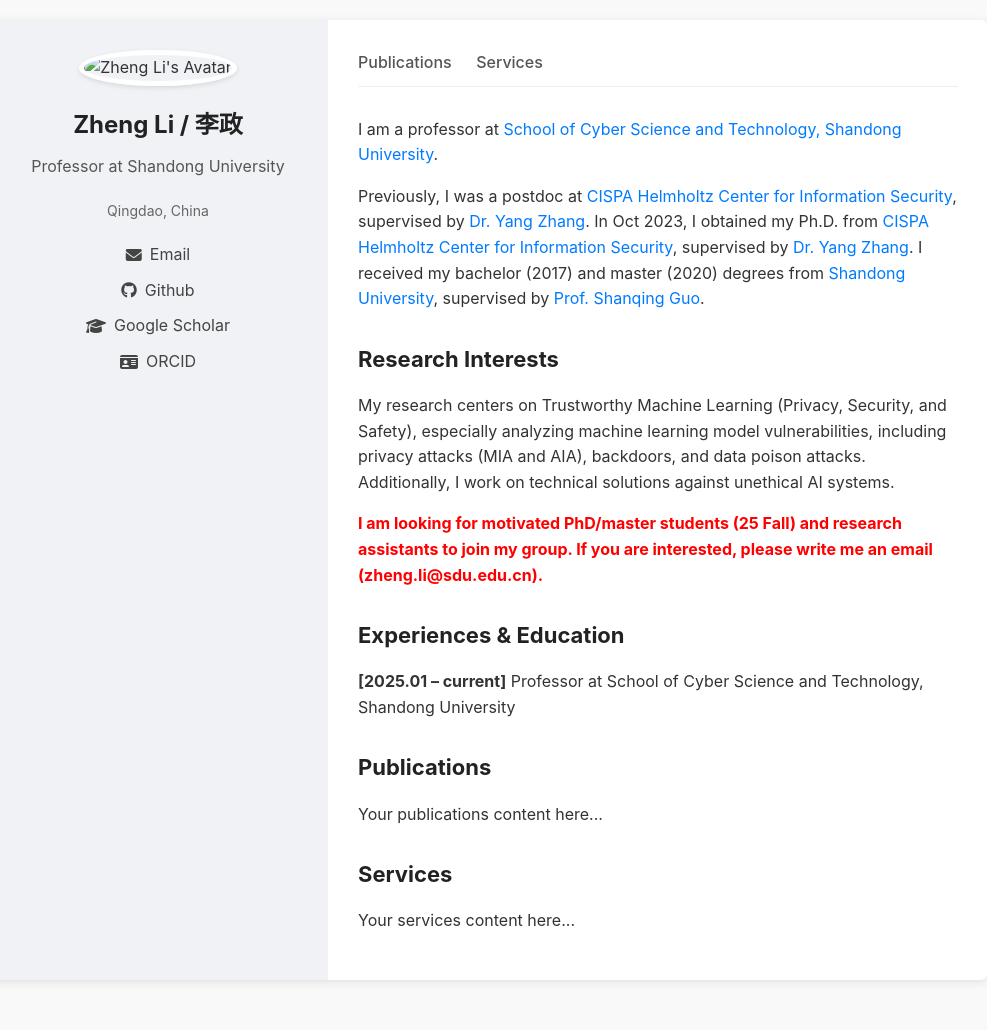
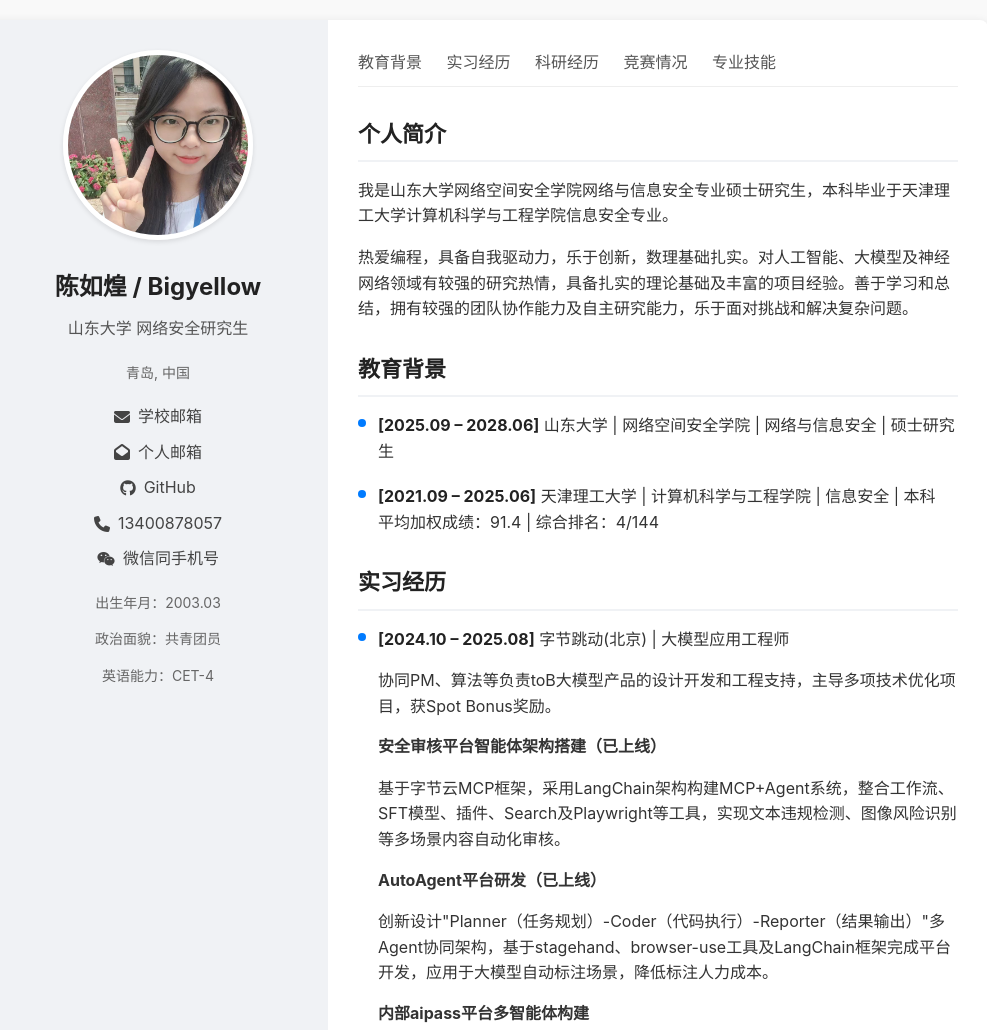
Before and after one commit to Big-yellowa/Big-yellowa.github.io, a plain HTML site: page index.html in a window 1280 px wide. Shown: the top 1030 px of the page, without its empty margins (152-1139 px from the left). Before the commit the page ends 1000 px from the top, so only its background shows below. Drawn offline with Linux system fonts and the light colour scheme.

Commit message:
Update index.html

```diff
--- a/index.html
+++ b/index.html
@@ -1,103 +1,10 @@
 <!DOCTYPE html>
-<html lang="en">
+<html lang="zh-CN">
 <head>
   <meta charset="UTF-8" />
   <meta name="viewport" content="width=device-width, initial-scale=1.0"/>
-  <title>Zheng Li | Personal Homepage</title>
-  <link rel="stylesheet" href="styles.css" />
-  <link
-    rel="stylesheet"
-    href="https://cdnjs.cloudflare.com/ajax/libs/font-awesome/6.4.0/css/all.min.css"
-  />
-</head>
-<body>
-  <div class="container">
-    <!-- 左侧边栏：头像、基础信息、联系方式 -->
-    <aside class="sidebar">
-      <div class="avatar-container">
-        <img
-          src="avatar.jpg"
-          alt="Zheng Li's Avatar"
-          class="avatar"
-        />
-      </div>
-      <h1 class="name">Zheng Li / 李政</h1>
-      <p class="title">Professor at Shandong University</p>
-      <p class="location">Qingdao, China</p>
-      <ul class="contact-links">
-        <li>
-          <a href="mailto:zheng.li@sdu.edu.cn"
-            ><i class="fas fa-envelope"></i> Email</a
-          >
-        </li>
-        <li>
-          <a href="https://github.com/your-github-username"
-            ><i class="fab fa-github"></i> Github</a
-          >
-        </li>
-        <li>
-          <a href="https://scholar.google.com/"
-            ><i class="fas fa-graduation-cap"></i> Google Scholar</a
-          >
-        </li>
-        <li>
-          <a href="https://orcid.org/"
-            ><i class="fas fa-id-card"></i> ORCID</a
-          >
-        </li>
-      </ul>
-    </aside>
-
-    <!-- 右侧主内容：简介、研究方向、经历等 -->
-    <main class="content">
-      <nav class="top-nav">
-        <a href="#publications">Publications</a>
-        <a href="#services">Services</a>
-      </nav>
-
-      <section class="bio">
-        <p>
-          I am a professor at <a href="https://www.sdu.edu.cn/">School of Cyber Science and Technology, Shandong University</a>.
-        </p>
-        <p>
-          Previously, I was a postdoc at <a href="https://cispa.de/en">CISPA Helmholtz Center for Information Security</a>, supervised by <a href="https://yangzhang.site/">Dr. Yang Zhang</a>. In Oct 2023, I obtained my Ph.D. from <a href="https://cispa.de/en">CISPA Helmholtz Center for Information Security</a>, supervised by <a href="https://yangzhang.site/">Dr. Yang Zhang</a>. I received my bachelor (2017) and master (2020) degrees from <a href="https://www.sdu.edu.cn/">Shandong University</a>, supervised by <a href="#">Prof. Shanqing Guo</a>.
-        </p>
-      </section>
-
-      <section class="research-interests">
-        <h2>Research Interests</h2>
-        <p>
-          My research centers on Trustworthy Machine Learning (Privacy, Security, and Safety), especially analyzing machine learning model vulnerabilities, including privacy attacks (MIA and AIA), backdoors, and data poison attacks. Additionally, I work on technical solutions against unethical AI systems.
-        </p>
-        <p style="color: red; font-weight: bold;">
-          I am looking for motivated PhD/master students (25 Fall) and research assistants to join my group. If you are interested, please write me an email (zheng.li@sdu.edu.cn).
-        </p>
-      </section>
-
-      <section class="experiences-education">
-        <h2>Experiences & Education</h2>
-        <ul>
-          <li>
-            <strong>[2025.01 – current]</strong> Professor at School of Cyber Science and Technology, Shandong University
-          </li>
-          <!-- 可继续添加更多经历条目 -->
-        </ul>
-      </section>
-
-      <!-- 可根据需要添加 Publications、Services 等板块 -->
-      <section id="publications" class="publications">
-        <h2>Publications</h2>
-        <p>Your publications content here...</p>
-      </section>
-
-      <section id="services" class="services">
-        <h2>Services</h2>
-        <p>Your services content here...</p>
-      </section>
-    </main>
-  </div>
-</body>
-</html>
+  <title>陈如煌（Chen Ruhuang） | 个人主页</title>
+  <link rel="stylesheet" href="https://cdnjs.cloudflare.com/ajax/libs/font-awesome/6.4.0/css/all.min.css" />
   <style>
     body {
       font-family: -apple-system, BlinkMacSystemFont, "Segoe UI", Roboto, Helvetica, Arial, sans-serif;
@@ -207,22 +114,17 @@ body {
     }
 
     .bio p,
-.research-interests p,
-.experiences-education p {
+    .section-content p {
       margin-bottom: 15px;
       font-size: 16px;
     }
 
-.bio a,
-.research-interests a,
-.experiences-education a {
+    a {
       color: #007bff;
       text-decoration: none;
     }
 
-.bio a:hover,
-.research-interests a:hover,
-.experiences-education a:hover {
+    a:hover {
       text-decoration: underline;
     }
 
@@ -231,15 +133,47 @@ h2 {
       margin-top: 30px;
       margin-bottom: 15px;
       font-size: 22px;
+      padding-bottom: 8px;
+      border-bottom: 2px solid #f0f2f5;
     }
 
-.experiences-education ul {
+    ul {
       list-style-type: none;
       padding: 0;
     }
 
-.experiences-education li {
-  margin-bottom: 10px;
+    .timeline-item {
+      margin-bottom: 20px;
+      padding-left: 20px;
+      position: relative;
+    }
+
+    .timeline-item:before {
+      content: "";
+      position: absolute;
+      left: 0;
+      top: 6px;
+      width: 8px;
+      height: 8px;
+      border-radius: 50%;
+      background-color: #007bff;
+    }
+
+    .timeline-item strong {
+      color: #222;
+    }
+
+    .project-title {
+      font-weight: bold;
+      margin-top: 10px;
+      display: block;
+    }
+
+    .highlight {
+      background-color: #f8f9fa;
+      padding: 10px 15px;
+      border-left: 3px solid #007bff;
+      margin: 15px 0;
     }
 
     /* 响应式：小屏幕下变为垂直布局 */
@@ -255,3 +189,148 @@ h2 {
       }
     }
   </style>
+</head>
+<body>
+  <div class="container">
+    <!-- 左侧边栏：头像、基础信息、联系方式 -->
+    <aside class="sidebar">
+      <div class="avatar-container">
+        <img src="bigyellow2.jpg" alt="陈如煌" class="avatar" />
+      </div>
+      <h1 class="name">陈如煌 / Bigyellow</h1>
+      <p class="title">山东大学 网络安全研究生</p>
+      <p class="location">青岛, 中国</p>
+      <ul class="contact-links">
+        <li>
+          <a href="mailto:202537250@mail.sdu.edu.cn"><i class="fas fa-envelope"></i> 学校邮箱</a>
+        </li>
+        <li>
+          <a href="mailto:big_yellow233@163.com"><i class="fas fa-envelope-open"></i> 个人邮箱</a>
+        </li>
+        <li>
+          <a href="https://github.com/Big-yellowa"><i class="fab fa-github"></i> GitHub</a>
+        </li>
+        <li>
+          <a href="tel:13400878057"><i class="fas fa-phone"></i> 13400878057</a>
+        </li>
+        <li>
+          <a href="weixin://"><i class="fab fa-weixin"></i> 微信同手机号</a>
+        </li>
+      </ul>
+      <div style="margin-top: 20px; font-size: 14px; color: #666;">
+        <p>出生年月：2003.03</p>
+        <p>政治面貌：共青团员</p>
+        <p>英语能力：CET-4</p>
+      </div>
+    </aside>
+
+    <!-- 右侧主内容：简介、研究方向、经历等 -->
+    <main class="content">
+      <nav class="top-nav">
+        <a href="#education">教育背景</a>
+        <a href="#internship">实习经历</a>
+        <a href="#research">科研经历</a>
+        <a href="#competitions">竞赛情况</a>
+        <a href="#skills">专业技能</a>
+      </nav>
+
+      <section class="bio">
+        <h2>个人简介</h2>
+        <p>
+          我是山东大学网络空间安全学院网络与信息安全专业硕士研究生，本科毕业于天津理工大学计算机科学与工程学院信息安全专业。
+        </p>
+        <p>
+          热爱编程，具备自我驱动力，乐于创新，数理基础扎实。对人工智能、大模型及神经网络领域有较强的研究热情，具备扎实的理论基础及丰富的项目经验。善于学习和总结，拥有较强的团队协作能力及自主研究能力，乐于面对挑战和解决复杂问题。
+        </p>
+      </section>
+
+      <section id="education" class="section-content">
+        <h2>教育背景</h2>
+        <ul>
+          <li class="timeline-item">
+            <strong>[2025.09 – 2028.06]</strong> 山东大学 | 网络空间安全学院 | 网络与信息安全 | 硕士研究生
+          </li>
+          <li class="timeline-item">
+            <strong>[2021.09 – 2025.06]</strong> 天津理工大学 | 计算机科学与工程学院 | 信息安全 | 本科<br>
+            平均加权成绩：91.4 | 综合排名：4/144
+          </li>
+        </ul>
+      </section>
+
+      <section id="internship" class="section-content">
+        <h2>实习经历</h2>
+        <ul>
+          <li class="timeline-item">
+            <strong>[2024.10 – 2025.08]</strong> 字节跳动(北京) | 大模型应用工程师
+            <p>协同PM、算法等负责toB大模型产品的设计开发和工程支持，主导多项技术优化项目，获Spot Bonus奖励。</p>
+
+            <span class="project-title">安全审核平台智能体架构搭建（已上线）</span>
+            <p>基于字节云MCP框架，采用LangChain架构构建MCP+Agent系统，整合工作流、SFT模型、插件、Search及Playwright等工具，实现文本违规检测、图像风险识别等多场景内容自动化审核。</p>
+
+            <span class="project-title">AutoAgent平台研发（已上线）</span>
+            <p>创新设计"Planner（任务规划）-Coder（代码执行）-Reporter（结果输出）"多Agent协同架构，基于stagehand、browser-use工具及LangChain框架完成平台开发，应用于大模型自动标注场景，降低标注人力成本。</p>
+
+            <span class="project-title">内部aipass平台多智能体构建</span>
+            <p>针对风险标签识别业务场景，设计"自定义Agent（智能决策主体）+ 平台原生MCP + 定制化Memory"的一体化智能体方案，依托A2A框架完成风险标签识别全流程的重构与搭建。</p>
+
+            <span class="project-title">搜索相关性打分优化项目</span>
+            <p>构建包含"思维链（CoT）"的高质量训练数据集，通过模型微调（SFT）优化模型推理逻辑，实现核心指标R@P80从55.2提升至62.4（+7.2pp）。</p>
+          </li>
+        </ul>
+      </section>
+
+      <section id="research" class="section-content">
+        <h2>科研经历</h2>
+        <ul>
+          <li class="timeline-item">
+            <strong>国家级大创项目 | 项目负责人 | [2022.06 – 2023.12]</strong>
+            <p class="project-title">基于多策略神经网络的智能合约安全审计系统</p>
+            <p>针对提高智能合约漏洞检测的准确率，采用神经网络技术，设计高效准确的智能合约安全漏洞检测方案。将基于GPT模型的系统架构引入漏洞检测流程，提升了检测准确率和系统可扩展性，相关成果已申请发明专利。</p>
+          </li>
+
+          <li class="timeline-item">
+            <strong>CCF-C会议论文 | 第二作者 | [2023.02 – 2023.10]</strong>
+            <p class="project-title">《A High-Performance Smart Contract Vulnerability Detection Scheme Based on BERT》</p>
+            <p>发表于"International Conference on Parallel and Distributed Systems"。提出基于BERT模型的高性能智能合约漏洞检测方案，采用迁移学习方法解决标记样本较少问题，特别在可重入漏洞检测中达到98.18%的准确率。</p>
+          </li>
+
+          <li class="timeline-item">
+            <strong>发明专利 | 学生一作 | [2023.05]</strong>
+            <p class="project-title">《一种基于GPT模型的智能合约漏洞检测系统构建方法》(已公开)</p>
+          </li>
+        </ul>
+      </section>
+
+      <section id="competitions" class="section-content">
+        <h2>竞赛情况</h2>
+        <ul>
+          <li class="timeline-item">
+            <strong>[2024.08]</strong> 第十七届全国大学生信息安全竞赛（作品赛） | 国家级二等奖 | 技术核心成员
+            <p>项目名称："国产大模型驱动的智能合约生成、检测及修复一体化平台"</p>
+          </li>
+          <li class="timeline-item">
+            <strong>[2023.08]</strong> 第十六届全国大学生信息安全竞赛（作品赛） | 国家级二等奖 | 队长
+            <p>项目名称："基于AI大模型的高性能智能合约漏洞检测系统"</p>
+          </li>
+          <li class="timeline-item">
+            <strong>[2023.09]</strong> 天津市大学生信息安全网络攻防大赛 | 省级三等奖
+          </li>
+          <li class="timeline-item">
+            <strong>[2023.04]</strong> 蓝桥杯全国软件和信息技术专业人才大赛 | 省级二等奖
+          </li>
+        </ul>
+      </section>
+
+      <section id="skills" class="section-content">
+        <h2>专业技能</h2>
+        <div class="highlight">
+          <p><strong>编程语言：</strong>掌握C语言、Python等多种编程语言</p>
+          <p><strong>工具技能：</strong>熟悉visio作图，具备大模型（如BERT、GPT）应用经验</p>
+          <p><strong>模型能力：</strong>能够针对具体任务进行模型的训练、调优及部署</p>
+          <p><strong>框架经验：</strong>熟悉LangChain、MCP框架等大模型应用开发工具</p>
+        </div>
+      </section>
+    </main>
+  </div>
+</body>
+</html>
```
Lines whose indentation alone changed are shown as unchanged.
